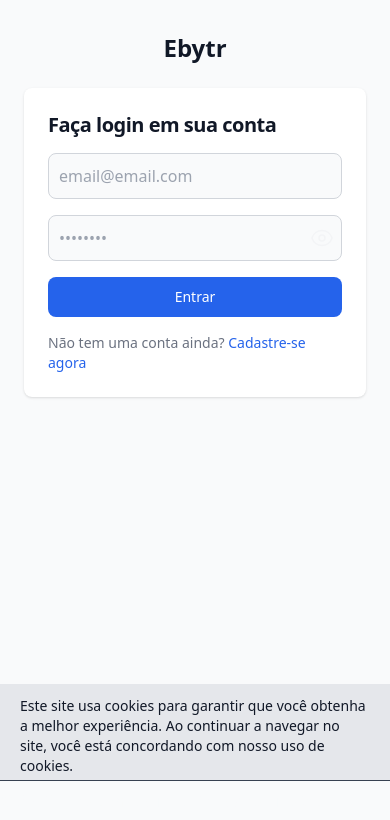
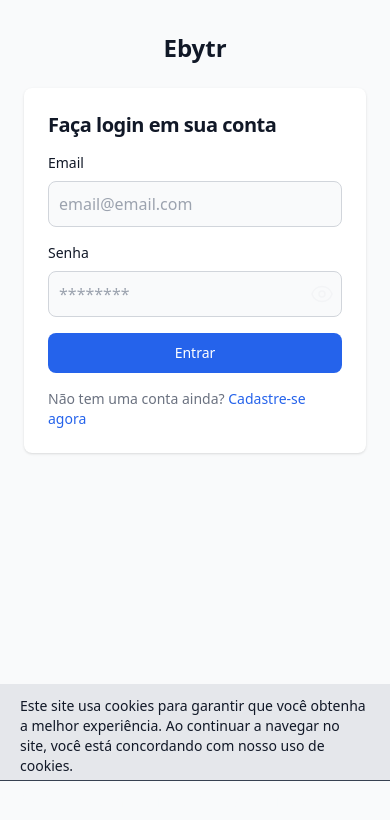
Before and after one commit to eemr3/project-blitzcareer, a Next.js app in the folder front-end/: page /login in a window 390 px wide. Shown: the top 820 px of the page. Built offline with nearby package versions, Linux system fonts and the light colour scheme.

Commit message:
refactor: refactor component Input

```diff
--- a/front-end/src/components/Board/index.tsx
+++ b/front-end/src/components/Board/index.tsx
@@ -1,12 +1,13 @@
 import React, { useContext, useEffect } from 'react';
 import { http } from '../../service/api';
 import Column from '../Column';
-import InputText from '../Form/InputText';
+// import InputText from '../Form/CustomInput/InputRoot';
 import { DataTasks } from '../../shared/interface/data-tasks';
 import { TodoContext } from '../../context/TodoContext';
 import { useFormik } from 'formik';
 import { boardSchema } from './board.schema';
 import { ArrowPathIcon, PlusIcon, XMarkIcon } from '@heroicons/react/24/outline';
+import { Input } from '../Form/CustomInput';
 
 export interface BoardProps {
   data: DataTasks[];
@@ -97,9 +98,11 @@ const Board: React.FC<BoardProps> = ({ data }) => {
         onSubmit={formik.handleSubmit}
         className="mx-auto container flex items-center justify-center gap-x-4"
       >
-        <div className="flex gap-x-4 h-[74px]">
-          <div>
-            <InputText
+        <div className="flex gap-x-4 h-[74px] w-[900px]">
+          <div className="w-full">
+            <Input.Root>
+              <Input.Label text="Titulo" htmlFor="title" />
+              <Input.CustomInput
                 className="w-[300px]"
                 id="title"
                 name="title"
@@ -108,12 +111,15 @@ const Board: React.FC<BoardProps> = ({ data }) => {
                 value={formik.values.title}
                 onChange={formik.handleChange}
               />
+            </Input.Root>
             {formik.errors.title && formik.touched.title && (
               <span className="text-orange-600 text-xs">{formik.errors.title}</span>
             )}
           </div>
-          <div>
-            <InputText
+          <div className="w-full">
+            <Input.Root>
+              <Input.Label text="Descrição" htmlFor="description" />
+              <Input.CustomInput
                 className="w-[530px]"
                 name="description"
                 id="description"
@@ -122,13 +128,14 @@ const Board: React.FC<BoardProps> = ({ data }) => {
                 value={formik.values.description}
                 onChange={formik.handleChange}
               />
+            </Input.Root>
             {formik.errors.description && formik.touched.description && (
               <span className="text-orange-600 text-xs">{formik.errors.description}</span>
             )}
           </div>
         </div>
 
-        <div className={`flex h-[74px] pt-2 ${!isCreate ? 'gap-x-3' : ''}`}>
+        <div className={`flex items-end h-[60px] ${!isCreate ? 'gap-x-3' : ''}`}>
           <button
             type="submit"
             className={`inline-flex items-center justify-center w-10 h-10 mr-2 text-indigo-100
--- /dev/null
+++ b/front-end/src/components/Form/CustomInput/CustomInput.tsx
@@ -0,0 +1,17 @@
+import React, { InputHTMLAttributes } from 'react';
+
+interface CustomImputProps extends InputHTMLAttributes<HTMLInputElement> {
+  className?: string;
+}
+
+export function CustomInput({ className, ...rest }: CustomImputProps) {
+  return (
+    <input
+      {...rest}
+      className={`bg-gray-50 border border-gray-300
+      text-gray-900 sm:text-sm rounded-lg focus:ring-primary-600
+      focus:border-primary-600 block w-full p-2.5 dark:bg-gray-700 dark:border-gray-600 dark:placeholder-gray-400 dark:text-white dark:focus:ring-blue-500
+      dark:focus:border-blue-500 ${className}}`}
+    />
+  );
+}
--- a/front-end/src/components/Form/InputText/index.tsx
+++ b/front-end/src/components/Form/CustomInput/InputRoot.tsx
@@ -1,35 +1,11 @@
-import { EyeIcon, EyeSlashIcon } from '@heroicons/react/24/outline';
-import { InputHTMLAttributes, useState } from 'react';
-
-interface InputTextProps extends InputHTMLAttributes<HTMLInputElement> {
-  value: string;
-  type: string;
-  name: string;
-  id: string;
-  placeholder: string;
-  className?: string;
-  label?: string;
-  isPassword?: boolean;
-  showPassword?: boolean;
-  setShowPassword?: (value: boolean) => void;
+interface InputRootProps {
+  children: React.ReactNode;
 }
-
-export default function InputText({
-  value,
-  type,
-  name,
-  id,
-  placeholder,
-  className,
-  label,
-  isPassword,
-  showPassword,
-  setShowPassword,
-  ...rest
-}: InputTextProps) {
+export function InputRoot({ children }: InputRootProps) {
   return (
     <div>
-      <label
+      {children}
+      {/* <label
         htmlFor={id}
         className={`block mb-2 text-sm font-medium text-gray-900 dark:text-white ${className}`}
       >
@@ -71,7 +47,7 @@ export default function InputText({
             onClick={() => setShowPassword && setShowPassword(!showPassword)}
           />
         )}
-      </div>
+      </div> */}
     </div>
   );
 }
--- /dev/null
+++ b/front-end/src/components/Form/CustomInput/IsPassword.tsx
@@ -0,0 +1,10 @@
+import React from 'react';
+
+interface IsPasswordProps {
+  children: React.ReactNode;
+}
+export function IsPassword({ children }: IsPasswordProps) {
+  return (
+    <div className={`relative flex w-full items-center justify-end`}>{children}</div>
+  );
+}
--- /dev/null
+++ b/front-end/src/components/Form/CustomInput/Label.tsx
@@ -0,0 +1,16 @@
+interface LabelProps {
+  text: string;
+  className?: string;
+  htmlFor: string;
+}
+
+export function Label({ text, htmlFor, className }: LabelProps) {
+  return (
+    <label
+      htmlFor={htmlFor}
+      className={`block mb-2 text-sm font-medium text-gray-900 dark:text-white ${className}`}
+    >
+      {text}
+    </label>
+  );
+}
--- /dev/null
+++ b/front-end/src/components/Form/CustomInput/index.tsx
@@ -0,0 +1,11 @@
+import { CustomInput } from './CustomInput';
+import { InputRoot } from './InputRoot';
+import { IsPassword } from './IsPassword';
+import { Label } from './Label';
+
+export const Input = {
+  Root: InputRoot,
+  Label: Label,
+  CustomInput: CustomInput,
+  Password: IsPassword,
+};
--- a/front-end/src/components/LoginForm/index.tsx
+++ b/front-end/src/components/LoginForm/index.tsx
@@ -3,8 +3,10 @@ import Link from 'next/link';
 import { useContext, useState } from 'react';
 import { AuthContext } from '../../context/AuthContext';
 import { loginSchema } from './login.schema';
-import InputText from '../Form/InputText';
+// import InputText from '../Form/CustomInput/InputRoot';
 import { toast } from 'react-toastify';
+import { Input } from '../Form/CustomInput';
+import { EyeIcon, EyeSlashIcon } from '@heroicons/react/24/outline';
 
 export function LoginForm() {
   const { sigIn } = useContext(AuthContext);
@@ -37,31 +39,47 @@ export function LoginForm() {
           {({ values, errors, touched, handleChange, handleBlur, handleSubmit }) => (
             <form noValidate className="space-y-4 md:space-y-6" onSubmit={handleSubmit}>
               <div>
-                <InputText
+                <Input.Root>
+                  <Input.Label text="Email" htmlFor="email" />
+                  <Input.CustomInput
                     value={values.email}
                     onChange={handleChange}
                     type="email"
                     name="email"
                     id="email"
                     placeholder="email@email.com"
-                  isPassword={false}
                   />
+                </Input.Root>
                 {touched && errors.email && (
                   <span className="text-orange-600 text-xs">{errors?.email}</span>
                 )}
               </div>
               <div>
-                <InputText
+                <Input.Root>
+                  <Input.Label text="Senha" htmlFor="password" />
+                  <Input.Password>
+                    <Input.CustomInput
+                      type={showPassword ? 'text' : 'password'}
+                      placeholder="********"
+                      id="pasword"
+                      name="password"
                       value={values.password}
                       onChange={handleChange}
-                  type="password"
-                  name="password"
-                  id="password"
-                  placeholder="••••••••"
-                  isPassword
-                  showPassword={showPassword}
-                  setShowPassword={setShowPassword}
                     />
+                    {showPassword ? (
+                      <EyeSlashIcon
+                        className="h-6 w-6 absolute z-20 mr-2 cursor-pointer text-gray-100"
+                        onClick={() => setShowPassword && setShowPassword(!showPassword)}
+                      />
+                    ) : (
+                      <EyeIcon
+                        className="h-6 w-6 absolute z-20 mr-2 cursor-pointer text-gray-100"
+                        onClick={() => setShowPassword && setShowPassword(!showPassword)}
+                      />
+                    )}
+                  </Input.Password>
+                </Input.Root>
+
                 {touched && errors.password && (
                   <span className="text-orange-600 text-xs">{errors?.password}</span>
                 )}
--- a/front-end/src/components/RegisterForm/index.tsx
+++ b/front-end/src/components/RegisterForm/index.tsx
@@ -1,7 +1,7 @@
 import { Formik } from 'formik';
 import Link from 'next/link';
 import React, { useContext, useState } from 'react';
-import InputText from '../Form/InputText';
+import InputText from '../Form/CustomInput/InputRoot';
 import { TodoContext } from '../../context/TodoContext';
 import { useRouter } from 'next/router';
 import { registerSchema } from './register.schema';
```
Lines whose indentation alone changed are shown as unchanged.
